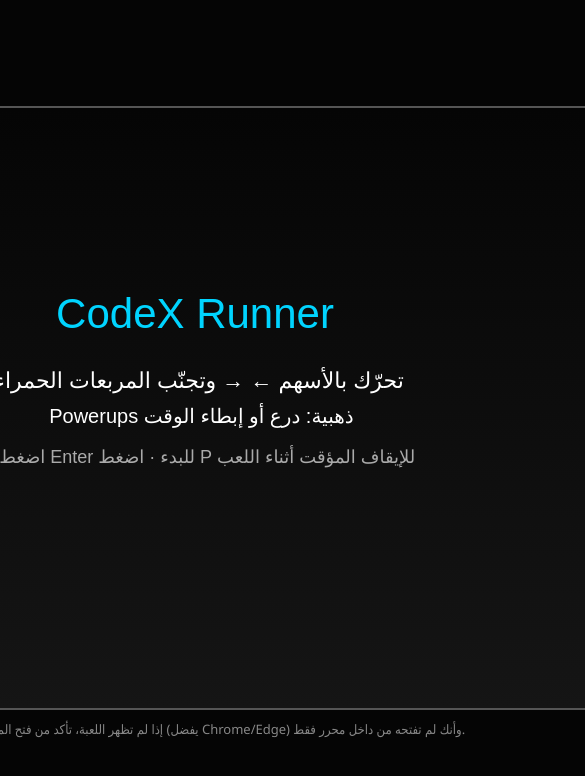
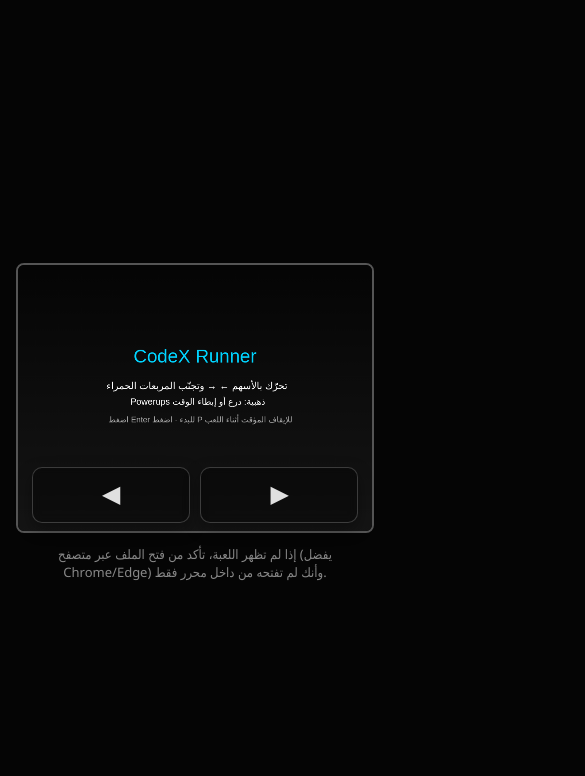
Before and after one commit to SajjadAhmed31310/codex-runner-advanced, a plain HTML site: page index.html in a window 390 px wide. Shown: the whole page, 585 px wide, since content can reach past the window. Drawn offline with Linux system fonts and the light colour scheme.

Commit message:
Add touch controls and responsive layout

```diff
--- a/index.html
+++ b/index.html
@@ -7,7 +7,13 @@
 </head>
 <body>
   <div id="gameContainer">
-    <canvas id="gameCanvas" width="800" height="600"></canvas>
+    <div id="canvasWrapper">
+      <canvas id="gameCanvas" width="800" height="600"></canvas>
+      <div id="touchControls" aria-hidden="true">
+        <button class="touch-btn" data-direction="left" aria-label="تحريك لليسار">◀</button>
+        <button class="touch-btn" data-direction="right" aria-label="تحريك لليمين">▶</button>
+      </div>
+    </div>
     <div id="gameHint">
       إذا لم تظهر اللعبة، تأكد من فتح الملف عبر متصفح (يفضل Chrome/Edge)
       وأنك لم تفتحه من داخل محرر فقط.
--- /dev/null
+++ b/src/core/TouchInput.js
@@ -0,0 +1,69 @@
+import { InputManager } from "./input.js";
+
+// Input manager that augments keyboard input with touch gestures
+// for moving left/right by tapping or dragging on the play area.
+export class TouchInput extends InputManager {
+  constructor(targetElement, options = {}) {
+    super();
+    this.targetElement = targetElement || document.body;
+    this.touchIdentifier = null;
+    this.activeDirection = null;
+    this.preventDefault = options.preventDefault ?? true;
+
+    this._handleTouchStart = this._handleTouchStart.bind(this);
+    this._handleTouchMove = this._handleTouchMove.bind(this);
+    this._handleTouchEnd = this._handleTouchEnd.bind(this);
+
+    this.targetElement.addEventListener("touchstart", this._handleTouchStart, { passive: !this.preventDefault });
+    this.targetElement.addEventListener("touchmove", this._handleTouchMove, { passive: !this.preventDefault });
+    this.targetElement.addEventListener("touchend", this._handleTouchEnd);
+    this.targetElement.addEventListener("touchcancel", this._handleTouchEnd);
+  }
+
+  startVirtualDirection(direction) {
+    const opposite = direction === "ArrowLeft" ? "ArrowRight" : "ArrowLeft";
+    this.keysDown.delete(opposite);
+    this.keysDown.add(direction);
+    this.activeDirection = direction;
+  }
+
+  endVirtualDirection(direction) {
+    if (direction) {
+      this.keysDown.delete(direction);
+      if (this.activeDirection === direction) {
+        this.activeDirection = null;
+      }
+    }
+  }
+
+  _handleTouchStart(e) {
+    if (this.preventDefault) e.preventDefault();
+    if (this.touchIdentifier !== null) return;
+    const touch = e.changedTouches[0];
+    this.touchIdentifier = touch.identifier;
+    this._updateDirection(touch.clientX);
+  }
+
+  _handleTouchMove(e) {
+    if (this.preventDefault) e.preventDefault();
+    if (this.touchIdentifier === null) return;
+    const touch = [...e.changedTouches].find((t) => t.identifier === this.touchIdentifier);
+    if (!touch) return;
+    this._updateDirection(touch.clientX);
+  }
+
+  _handleTouchEnd(e) {
+    if (this.touchIdentifier === null) return;
+    const touch = [...e.changedTouches].find((t) => t.identifier === this.touchIdentifier);
+    if (!touch) return;
+    this.endVirtualDirection(this.activeDirection);
+    this.touchIdentifier = null;
+  }
+
+  _updateDirection(clientX) {
+    const rect = this.targetElement.getBoundingClientRect();
+    const midpoint = rect.left + rect.width / 2;
+    const direction = clientX < midpoint ? "ArrowLeft" : "ArrowRight";
+    this.startVirtualDirection(direction);
+  }
+}
--- a/src/main.js
+++ b/src/main.js
@@ -1,5 +1,5 @@
 import { GAME_CONFIG } from "./config.js";
-import { InputManager } from "./core/input.js";
+import { TouchInput } from "./core/TouchInput.js";
 import { AudioManager } from "./core/audio.js";
 import { Engine } from "./core/engine.js";
 
@@ -15,7 +15,7 @@
 canvas.height = GAME_CONFIG.height;
 
 // تهيئة الأنظمة الأساسية
-const input = new InputManager();
+const input = new TouchInput(canvas);
 const audio = new AudioManager();
 const engine = new Engine(ctx, GAME_CONFIG.width, GAME_CONFIG.height, input, audio);
 
@@ -54,3 +54,28 @@
 // بدء اللعبة من القائمة
 engine.setScene(menuScene);
 engine.start();
+
+// إعداد أزرار اللمس الاختيارية
+const touchControls = document.getElementById("touchControls");
+if (touchControls) {
+  const leftBtn = touchControls.querySelector('[data-direction="left"]');
+  const rightBtn = touchControls.querySelector('[data-direction="right"]');
+
+  const bindButton = (btn, direction) => {
+    if (!btn) return;
+    const key = direction === "left" ? "ArrowLeft" : "ArrowRight";
+    btn.addEventListener("pointerdown", (e) => {
+      e.preventDefault();
+      input.startVirtualDirection(key);
+    });
+    ["pointerup", "pointerleave", "pointercancel", "pointerout"].forEach((evt) => {
+      btn.addEventListener(evt, (e) => {
+        e.preventDefault();
+        input.endVirtualDirection(key);
+      });
+    });
+  };
+
+  bindButton(leftBtn, "left");
+  bindButton(rightBtn, "right");
+}
--- a/styles.css
+++ b/styles.css
@@ -10,23 +10,78 @@
   display: flex;
   justify-content: center;
   align-items: center;
-  height: 100vh;
+  min-height: 100vh;
+  padding: 16px;
   font-family: "Segoe UI", Tahoma, Geneva, Verdana, sans-serif;
   color: #eee;
 }
 
 #gameContainer {
+  width: min(100%, 960px);
   text-align: center;
+  display: flex;
+  flex-direction: column;
+  gap: 12px;
+  align-items: center;
+}
+
+#canvasWrapper {
+  position: relative;
+  width: 100%;
+  aspect-ratio: 4 / 3;
+  max-height: 80vh;
 }
 
 canvas {
   border: 2px solid #555;
   background: #000;
   display: block;
-  margin: 0 auto 10px auto;
+  width: 100%;
+  height: 100%;
+  max-height: 80vh;
+  border-radius: 8px;
 }
 
 #gameHint {
   font-size: 13px;
   color: #888;
+  line-height: 1.4;
 }
+
+#touchControls {
+  position: absolute;
+  inset: auto 0 10px 0;
+  display: flex;
+  justify-content: space-between;
+  gap: 10px;
+  padding: 0 16px;
+  pointer-events: none;
+}
+
+.touch-btn {
+  flex: 1;
+  padding: 14px 0;
+  background: rgba(0, 0, 0, 0.35);
+  color: #e0e0e0;
+  border: 1px solid rgba(255, 255, 255, 0.2);
+  border-radius: 10px;
+  font-size: 22px;
+  font-weight: 700;
+  backdrop-filter: blur(4px);
+  box-shadow: 0 6px 16px rgba(0, 0, 0, 0.35);
+  transition: transform 0.1s ease, background 0.2s ease;
+  pointer-events: auto;
+}
+
+.touch-btn:active,
+.touch-btn:focus-visible {
+  outline: none;
+  transform: translateY(2px);
+  background: rgba(0, 255, 127, 0.18);
+}
+
+@media (min-width: 900px) {
+  #touchControls {
+    display: none;
+  }
+}
```
